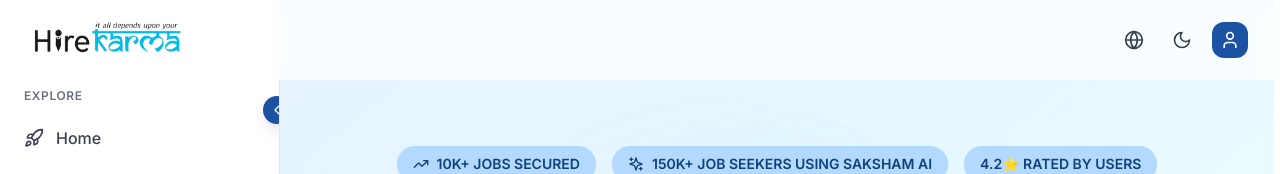
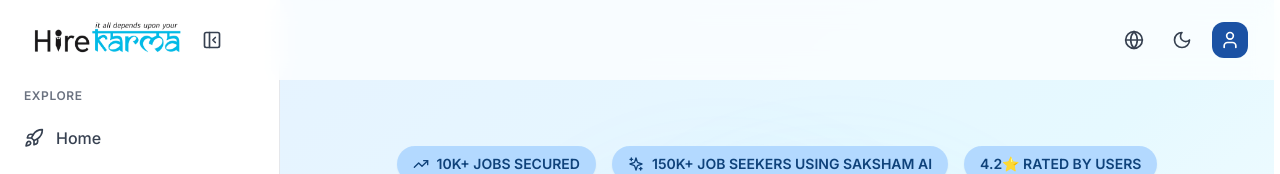
Before and after one commit to HIREKARMA1/saksham-ui, a Next.js app: page / in a window 1280 px wide. Shown: the top 174 px of the page. Built offline with nearby package versions, Linux system fonts and the light colour scheme.

Commit message:
sidebar enahanced

```diff
--- a/components/landing/LandingLayout.tsx
+++ b/components/landing/LandingLayout.tsx
@@ -1,29 +1,40 @@
 'use client';
 
-import React from 'react';
+import React, { useState } from 'react';
 import { LandingNavbar } from './LandingNavbar';
 import { LandingSidebar } from './LandingSidebar';
 import { Footer } from './Footer';
+import { cn } from '@/lib/utils';
 
 interface LandingLayoutProps {
   children: React.ReactNode;
 }
 
 export function LandingLayout({ children }: LandingLayoutProps) {
+  const [isSidebarCollapsed, setIsSidebarCollapsed] = useState(false);
+
   return (
     <div className="min-h-screen flex flex-col">
       {/* Navbar */}
-      <LandingNavbar />
+      <LandingNavbar
+        onToggleSidebar={() => setIsSidebarCollapsed(!isSidebarCollapsed)}
+        isSidebarCollapsed={isSidebarCollapsed}
+      />
 
       {/* Main Content Area with Sidebar */}
       <div className="flex flex-1">
         {/* Sidebar - Hidden on mobile */}
         <div className="hidden lg:block">
-          <LandingSidebar />
+          <LandingSidebar isCollapsed={isSidebarCollapsed} />
         </div>
 
         {/* Main Content */}
-        <main className="flex-1 lg:ml-[280px] transition-all duration-300">
+        <main
+          className={cn(
+            "flex-1 transition-all duration-300",
+            isSidebarCollapsed ? "lg:ml-[80px]" : "lg:ml-[280px]"
+          )}
+        >
           {children}
         </main>
       </div>
--- a/components/landing/LandingNavbar.tsx
+++ b/components/landing/LandingNavbar.tsx
@@ -2,7 +2,7 @@
 
 import React, { useState, useEffect } from 'react';
 import { motion } from 'framer-motion';
-import { User, Moon, Sun, Globe } from 'lucide-react';
+import { User, Moon, Sun, Globe, PanelLeftClose, PanelLeft } from 'lucide-react';
 import { useTheme } from 'next-themes';
 import { useTranslation } from '@/lib/i18n/useTranslation';
 import { Language } from '@/lib/i18n';
@@ -19,9 +19,11 @@ import { cn } from '@/lib/utils';
 
 interface LandingNavbarProps {
   className?: string;
+  onToggleSidebar?: () => void;
+  isSidebarCollapsed?: boolean;
 }
 
-export function LandingNavbar({ className }: LandingNavbarProps) {
+export function LandingNavbar({ className, onToggleSidebar, isSidebarCollapsed }: LandingNavbarProps) {
   const [mounted, setMounted] = useState(false);
   const [scrolled, setScrolled] = useState(false);
   const { theme, setTheme } = useTheme();
@@ -63,6 +65,8 @@ export function LandingNavbar({ className }: LandingNavbarProps) {
     >
       <div className="container mx-auto px-4 sm:px-6 lg:px-8">
         <div className="flex items-center justify-between h-20">
+          {/* Left section - Logo and Collapse button */}
+          <div className="flex items-center gap-3">
             {/* Logo - Simple and clean */}
             <Link href="/" className="flex items-center group">
               <div className="relative w-[150px] h-16 transition-transform group-hover:scale-105">
@@ -85,6 +89,26 @@ export function LandingNavbar({ className }: LandingNavbarProps) {
                 )}
               </div>
             </Link>
+
+            {/* Sidebar Toggle Button - Desktop only */}
+            {onToggleSidebar && (
+              <button
+                onClick={onToggleSidebar}
+                className={cn(
+                  'hidden lg:flex p-2 rounded-lg transition-colors',
+                  'hover:bg-gray-100 dark:hover:bg-gray-800',
+                  'text-gray-700 dark:text-gray-300'
+                )}
+                aria-label={isSidebarCollapsed ? 'Expand sidebar' : 'Collapse sidebar'}
+              >
+                {isSidebarCollapsed ? (
+                  <PanelLeft className="w-5 h-5" />
+                ) : (
+                  <PanelLeftClose className="w-5 h-5" />
+                )}
+              </button>
+            )}
+          </div>
 
           {/* Right Section - Simple Actions */}
           <div className="flex items-center gap-3">
--- a/components/landing/LandingSidebar.tsx
+++ b/components/landing/LandingSidebar.tsx
@@ -1,21 +1,16 @@
 'use client';
 
-import React, { useState } from 'react';
+import React from 'react';
 import { motion, AnimatePresence } from 'framer-motion';
 import {
   LayoutDashboard,
   Lightbulb,
   Users,
-  Briefcase,
-  FileText,
-  BarChart3,
-  MessageSquare,
-  HelpCircle,
-  ChevronLeft,
-  ChevronRight,
   Brain,
   Target,
-  Rocket
+  Rocket,
+  MessageSquare,
+  HelpCircle
 } from 'lucide-react';
 import { useTranslation } from '@/lib/i18n/useTranslation';
 import Link from 'next/link';
@@ -31,10 +26,10 @@ interface SidebarItem {
 
 interface LandingSidebarProps {
   className?: string;
+  isCollapsed: boolean;
 }
 
-export function LandingSidebar({ className }: LandingSidebarProps) {
-  const [isCollapsed, setIsCollapsed] = useState(false);
+export function LandingSidebar({ className, isCollapsed }: LandingSidebarProps) {
   const { t } = useTranslation();
 
   const mainFeatures: SidebarItem[] = [
@@ -106,19 +101,6 @@ export function LandingSidebar({ className }: LandingSidebarProps) {
       )}
     >
       <div className="flex flex-col h-full">
-        {/* Collapse/Expand Button */}
-        <button
-          onClick={() => setIsCollapsed(!isCollapsed)}
-          className="absolute -right-3 top-8 bg-primary-500 text-white rounded-full p-1.5 shadow-lg hover:bg-primary-600 transition-colors z-10"
-          aria-label={isCollapsed ? 'Expand sidebar' : 'Collapse sidebar'}
-        >
-          {isCollapsed ? (
-            <ChevronRight className="w-4 h-4" />
-          ) : (
-            <ChevronLeft className="w-4 h-4" />
-          )}
-        </button>
-
         {/* Scrollable Content */}
         <div className="flex-1 overflow-y-auto py-6 px-3 space-y-8">
           {/* Main Features Section */}
```
Lines whose indentation alone changed are shown as unchanged.
